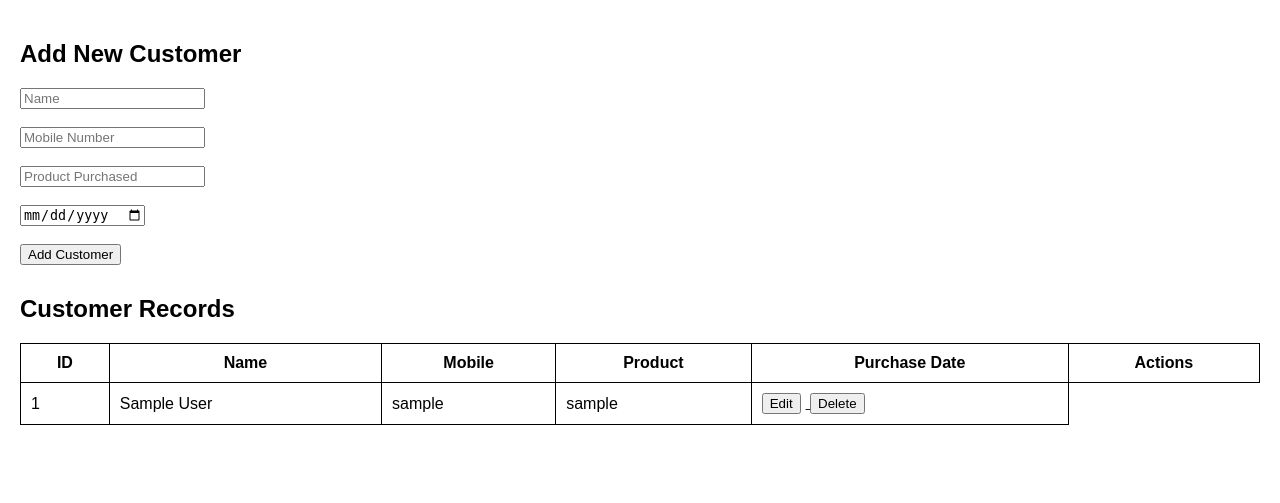
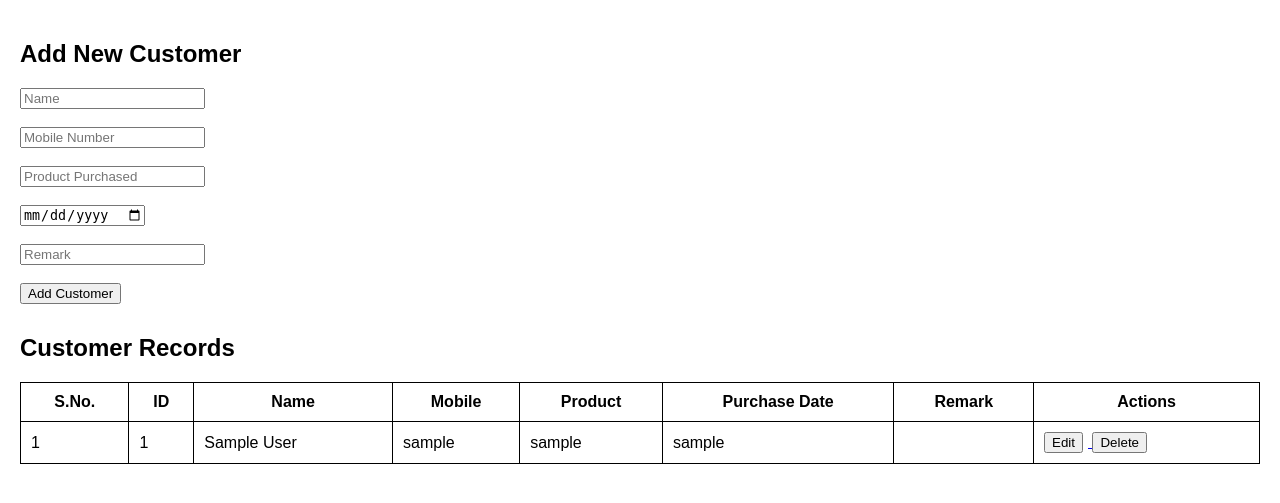
Before and after one commit to dthumm05/secure_apk_eg, a Flask app: page /custdb in a window 1280 px wide. Shown: the top 503 px of the page. Run offline with Flask 3, Linux system fonts and the light colour scheme; the visitor is signed in with stand-in values (Sample User, id 1); data comes from the database, SQL or seed files in the repository.

Commit message:
update app.py and custdb

```diff
--- a/app.py
+++ b/app.py
@@ -129,44 +129,47 @@ def custdb():
         name TEXT NOT NULL,
         mobile TEXT NOT NULL,
         product TEXT NOT NULL,
-        purchase_date TEXT NOT NULL
+        purchase_date TEXT NOT NULL,
+        remark TEXT
     )''')
 
     if request.method == 'POST':
         action = request.form.get('action')
+        name = request.form.get('name', '').strip()
         mobile = request.form.get('mobile', '').strip()
-        name = request.form.get('name', '').strip()
         product = request.form.get('product', '').strip()
         date = request.form.get('date', '').strip()
+        remark = request.form.get('remark', '').strip()
 
         if action == 'add':
-            if mobile and product and date:
-                c.execute("INSERT INTO customers (name, mobile, product, purchase_date) VALUES (?, ?, ?, ?)",
-                          (name, mobile, product, date))
+            if name and mobile and product and date:
+                c.execute("INSERT INTO customers (name, mobile, product, purchase_date, remark) VALUES (?, ?, ?, ?, ?)",
+                          (name, mobile, product, date, remark))
                 conn.commit()
         elif action == 'edit':
             cust_id = request.form.get('id')
-            if cust_id and mobile and product and date:
-                c.execute("UPDATE customers SET name = ?, mobile = ?, product = ?, purchase_date = ? WHERE id = ?",
-                          (name, mobile, product, date, cust_id))
+            if cust_id and name and mobile and product and date:
+                c.execute("UPDATE customers SET name = ?, mobile = ?, product = ?, purchase_date = ?, remark = ? WHERE id = ?",
+                          (name, mobile, product, date, remark, cust_id))
                 conn.commit()
-        return redirect(url_for('custdb'))  # clear form after POST
+        return redirect(url_for('custdb'))
 
-    # Fetch edit values from query parameters
     edit_customer = {
-    "id": request.args.get("id", ""),
-    "name": request.args.get("name", ""),  # Include this if you use name field
-    "mobile": request.args.get("mobile", ""),
-    "product": request.args.get("product", ""),
-    "date": request.args.get("purchase_date", ""),  # IMPORTANT FIX
-    "action": request.args.get("action", "add")
-}
+        "id": request.args.get("id", ""),
+        "name": request.args.get("name", ""),
+        "mobile": request.args.get("mobile", ""),
+        "product": request.args.get("product", ""),
+        "date": request.args.get("date", ""),
+        "remark": request.args.get("remark", ""),
+        "action": request.args.get("action", "add")
+    }
 
     c.execute("SELECT * FROM customers")
     customers = c.fetchall()
     conn.close()
 
     return render_template('custdb.html', customers=customers, edit_customer=edit_customer)
+
 
 @app.route('/delete_customer/<int:customer_id>', methods=['POST'])
 def delete_customer(customer_id):
--- a/templates/custdb.html
+++ b/templates/custdb.html
@@ -38,12 +38,18 @@
 
       <input type="text" name="name" placeholder="Name" required
              value="{{ edit_customer.name }}"><br><br>
+
       <input type="text" name="mobile" placeholder="Mobile Number" required
              value="{{ edit_customer.mobile }}"><br><br>
+
       <input type="text" name="product" placeholder="Product Purchased" required
              value="{{ edit_customer.product }}"><br><br>
+
       <input type="date" name="date" required
              value="{{ edit_customer.date }}"><br><br>
+
+      <input type="text" name="remark" placeholder="Remark"
+             value="{{ edit_customer.remark }}"><br><br>
 
       <button type="submit">{{ 'Update' if edit_customer.action == 'edit' else 'Add Customer' }}</button>
     </form>
@@ -51,21 +57,26 @@
     <h2>Customer Records</h2>
     <table>
       <tr>
+        <th>S.No.</th>
         <th>ID</th>
         <th>Name</th>
         <th>Mobile</th>
         <th>Product</th>
         <th>Purchase Date</th>
+        <th>Remark</th>
         <th>Actions</th>
       </tr>
       {% for cust in customers %}
       <tr>
+        <td>{{ loop.index }}</td>
         <td>{{ cust[0] }}</td>
         <td>{{ cust[1] }}</td>
         <td>{{ cust[2] }}</td>
         <td>{{ cust[3] }}</td>
+        <td>{{ cust[4] }}</td>
+        <td>{{ cust[5] }}</td>
         <td>
-          <a href="{{ url_for('custdb') }}?action=edit&id={{ cust[0] }}&name={{ cust[1] }}&mobile={{ cust[2] }}&product={{ cust[3] }}&purchase_date={{ cust[4] }}">
+          <a href="{{ url_for('custdb') }}?action=edit&id={{ cust[0] }}&name={{ cust[1] }}&mobile={{ cust[2] }}&product={{ cust[3] }}&date={{ cust[4] }}&remark={{ cust[5] }}">
             <button class="edit-btn" type="button">Edit</button>
           </a>
           <form method="POST" action="{{ url_for('delete_customer', customer_id=cust[0]) }}" style="display:inline;" onsubmit="return confirmDelete();">
```
